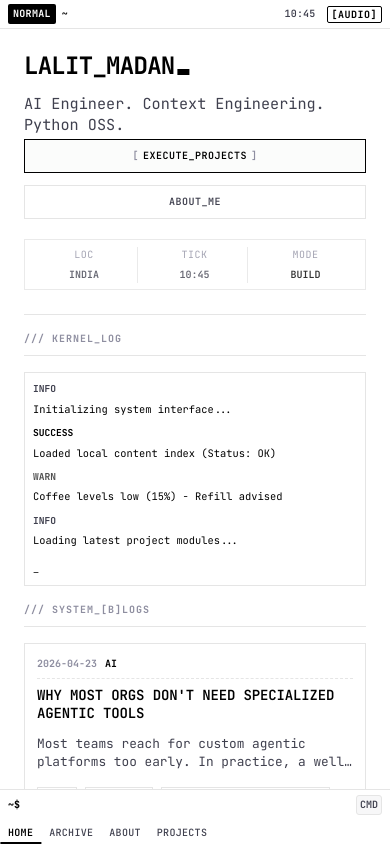
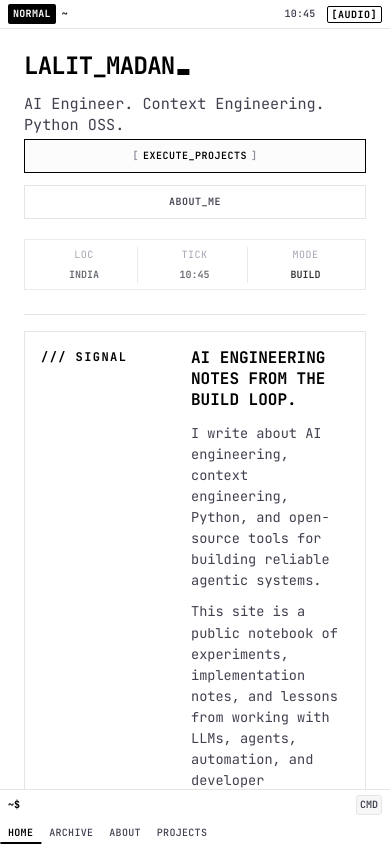
Before and after one commit to madanlalit/personal-blog, a Next.js app: page / in a window 390 px wide. Built offline with nearby package versions, Linux system fonts and the light colour scheme.

Commit message:
Add homepage topic intro

```diff
--- a/app/HomeClient.tsx
+++ b/app/HomeClient.tsx
@@ -94,6 +94,19 @@ export default function HomeClient({ initialPosts }: HomeClientProps) {
                     </div>
                 </div>
             </header>
+
+            <section className="signal-module" aria-labelledby="signal-title">
+                <div className="signal-kicker">{'/// SIGNAL'}</div>
+                <div className="signal-content">
+                    <h2 id="signal-title">AI engineering notes from the build loop.</h2>
+                    <p>
+                        I write about AI engineering, context engineering, Python, and open-source tools for building reliable agentic systems.
+                    </p>
+                    <p>
+                        This site is a public notebook of experiments, implementation notes, and lessons from working with LLMs, agents, automation, and developer workflows.
+                    </p>
+                </div>
+            </section>
 
             <main className="sys-grid">
                 {/* [LEFT COL] CONTEXT */}
--- a/app/home.css
+++ b/app/home.css
@@ -138,6 +138,40 @@
 
 .t-val.active {
     color: var(--accent);
+}
+
+.signal-module {
+    display: grid;
+    grid-template-columns: 150px 1fr;
+    gap: 0;
+    margin-bottom: var(--space-lg);
+    padding: 1.25rem;
+    border: 1px solid var(--border);
+}
+
+.signal-kicker {
+    color: var(--accent);
+    font-size: var(--font-size-xs);
+    font-weight: 700;
+    letter-spacing: 0.12em;
+}
+
+.signal-content h2 {
+    margin: 0 0 0.75rem;
+    color: var(--text-primary);
+    font-size: var(--font-size-subtitle);
+    line-height: 1.3;
+}
+
+.signal-content p {
+    margin: 0;
+    color: var(--text-secondary);
+    font-size: var(--font-size-body);
+    line-height: 1.65;
+}
+
+.signal-content p + p {
+    margin-top: 0.65rem;
 }
 
 .sys-module {
@@ -650,6 +684,11 @@
         margin-bottom: 1rem;
     }
 
+    .signal-module {
+        grid-template-columns: 120px 1fr;
+        gap: 0;
+    }
+
     .hero-title {
         font-size: clamp(1.75rem, 5vw, 2.5rem);
     }
@@ -787,6 +826,21 @@
 
     .tele-row:last-child {
         border-right: none;
+    }
+
+    .signal-module {
+        gap: 0;
+        margin-bottom: 1.5rem;
+        padding: 1rem;
+    }
+
+    .signal-content h2 {
+        font-size: 1rem;
+    }
+
+    .signal-content p {
+        font-size: 0.85rem;
+        line-height: 1.55;
     }
 
     /* Sidebar */
```
